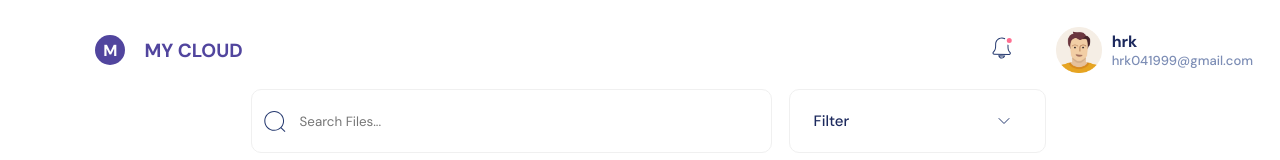
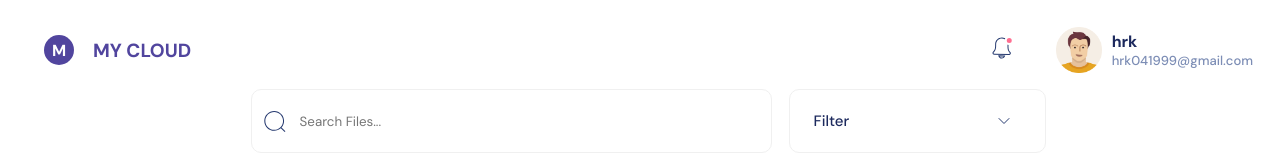
Before and after one commit to kinanuzzaman/Electronic_Task_Two, a website built with Vite: page index.html in a window 1280 px wide. Shown: the top 160 px of the page. Built offline with nearby package versions, Linux system fonts and the light colour scheme.

Commit message:
logo fix

```diff
--- a/scss/index.scss
+++ b/scss/index.scss
@@ -44,7 +44,7 @@ header {
     .logo-container {
         max-width: 250px;
         width: 100%;
-        @include center;
+        @include vertical_center;
         color: $primary;
         font-size: 19px;
         font-weight: 700;
@@ -94,7 +94,7 @@ header {
         box-sizing: border-box;
         max-width: 795px;
         width: 100%;
-        padding-left: 31px;
+        // padding-left: 31px;
         @include center;
 
         @media (max-width: 1280px) {
```
